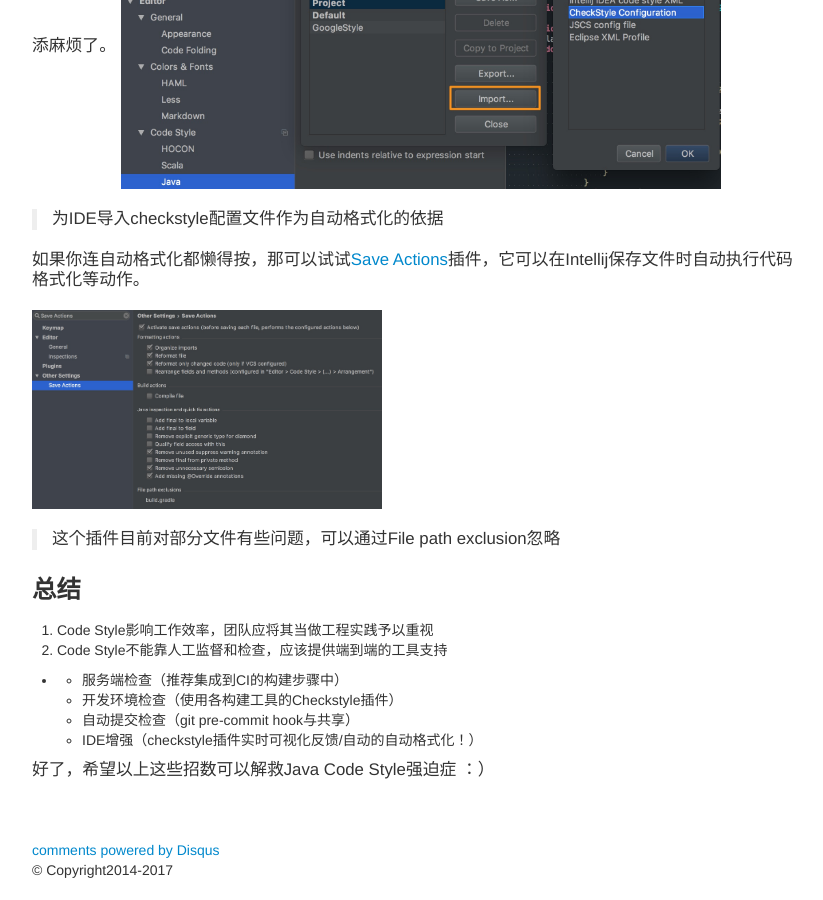
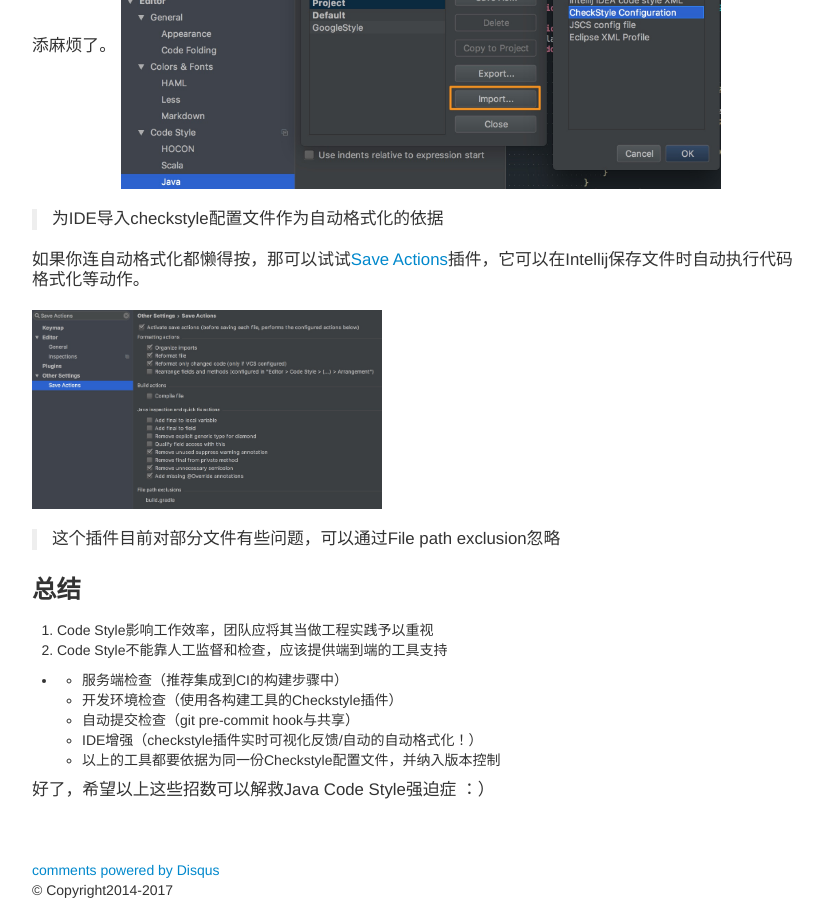
Before and after one commit to Hippoom/hippoom.github.com, a Jekyll site: the page built from _posts/2017-02-02-checktyle-e2e.md, in a window 1280 px wide and 900 px high, scrolled down 6620 px. Shown: the whole window, without its empty margins (23-846 px from the left). Built offline with Jekyll 4.4.1, drawn with Linux system fonts in a browser that asks for light colours; comment, search, counter and statistics services are not loaded.

Commit message:
Minor refactoring

```diff
--- a/_posts/2017-02-02-checktyle-e2e.md
+++ b/_posts/2017-02-02-checktyle-e2e.md
@@ -207,5 +207,6 @@ build.dependsOn installGitHooks //设置执行build任务时会自动触发insta
   - 开发环境检查（使用各构建工具的Checkstyle插件）
   - 自动提交检查（git pre-commit hook与共享）
   - IDE增强（checkstyle插件实时可视化反馈/自动的自动格式化！）
+  - 以上的工具都要依据为同一份Checkstyle配置文件，并纳入版本控制
 
 好了，希望以上这些招数可以解救Java Code Style强迫症 ：）
```
